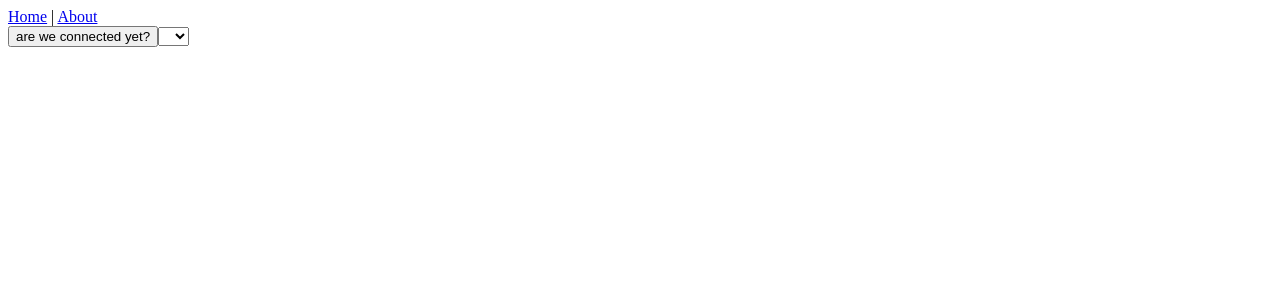
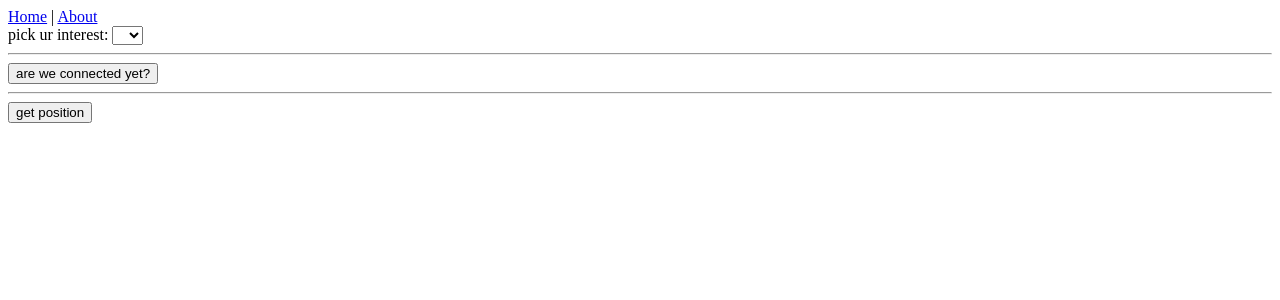
Before and after one commit to ronstarcool/meet, a Vue app: page / in a window 1280 px wide. Shown: the top 300 px of the page. Built offline with nearby package versions, Linux system fonts and the light colour scheme.

Commit message:
snapshot

```diff
--- a/package.json
+++ b/package.json
@@ -15,6 +15,7 @@
     "express": "^4.17.1",
     "pg": "^7.17.0",
     "register-service-worker": "^1.6.2",
+    "uuid": "^3.3.3",
     "vue": "^2.6.10",
     "vue-router": "^3.1.3",
     "vuex": "^3.1.2"
--- a/src/views/Home.vue
+++ b/src/views/Home.vue
@@ -1,17 +1,22 @@
 <template>
   <div class="home">
+    pick ur interest:
+    <select v-model="interest">
+      <option value="A">A</option>
+      <option value="B">B</option>
+    </select>
+    <hr>
     <button @click="connected">
       are we connected yet?
     </button>
-    <select v-model="myInterest">
-      <option value="A">A</option>
-      <option value="B">B</option>
-    </select>
+    <hr>
+    <button @click="getPosition">get position</button>
   </div>
 </template>
 
 <script>
 import axios from 'axios';
+import uuid from 'uuid';
 // @ is an alias to /src
 // import HelloWorld from '@/components/HelloWorld.vue';
 
@@ -24,19 +29,55 @@ export default {
 
   data() {
     return {
-      myInterest: null,
+      id: uuid(),
+      interest: null,
+      lat: null,
+      long: null,
     };
+  },
+
+  computed: {
+    typeLat() {
+      return typeof this.lat;
+    },
+    typeLong() {
+      return typeof this.long;
+    },
   },
 
   methods: {
     connected() {
       axios.post('http://localhost:4000/stuff', {
-        myInterest: this.myInterest,
+        id: this.id,
+        interest: this.interest,
+        lat: Number(parseFloat(this.lat).toFixed(4)),
+        long: parseFloat(this.long).toFixed(4),
       })
         .then((r) => {
           console.log(r);
         });
     },
+    getPosition() {
+      navigator.geolocation.getCurrentPosition((pos) => {
+        console.log(pos);
+
+        // this.lat = Math.round(parseFloat(pos.coords.latitude).toFixed(4) * 10000);
+        this.lat = pos.coords.latitude;
+        this.long = pos.coords.longitude;
+        // One degree of either is approximately 69 miles (111 kilometers) apart
+        // it comes in 7 decimals: 5.8957957
+        // so, 5.8957956 would be 10cm away.
+        // 7the decimal: 1cm
+        // 6the decimal: 10cm
+        // 5the decimal: 1m
+        // 4the decimal: 10m <---- seems like one we can use
+        // 3the decimal: 100m
+        // 2the decimal: 1km
+        // 1the decimal: 10km
+        // 1 degree: 111km
+        // 360 degrees: 40.000km / earth's circumference
+      });
+    },
   },
 };
 </script>
```
Also changed, not shown: 2 other files (tests, documents, lock files or other folders).
